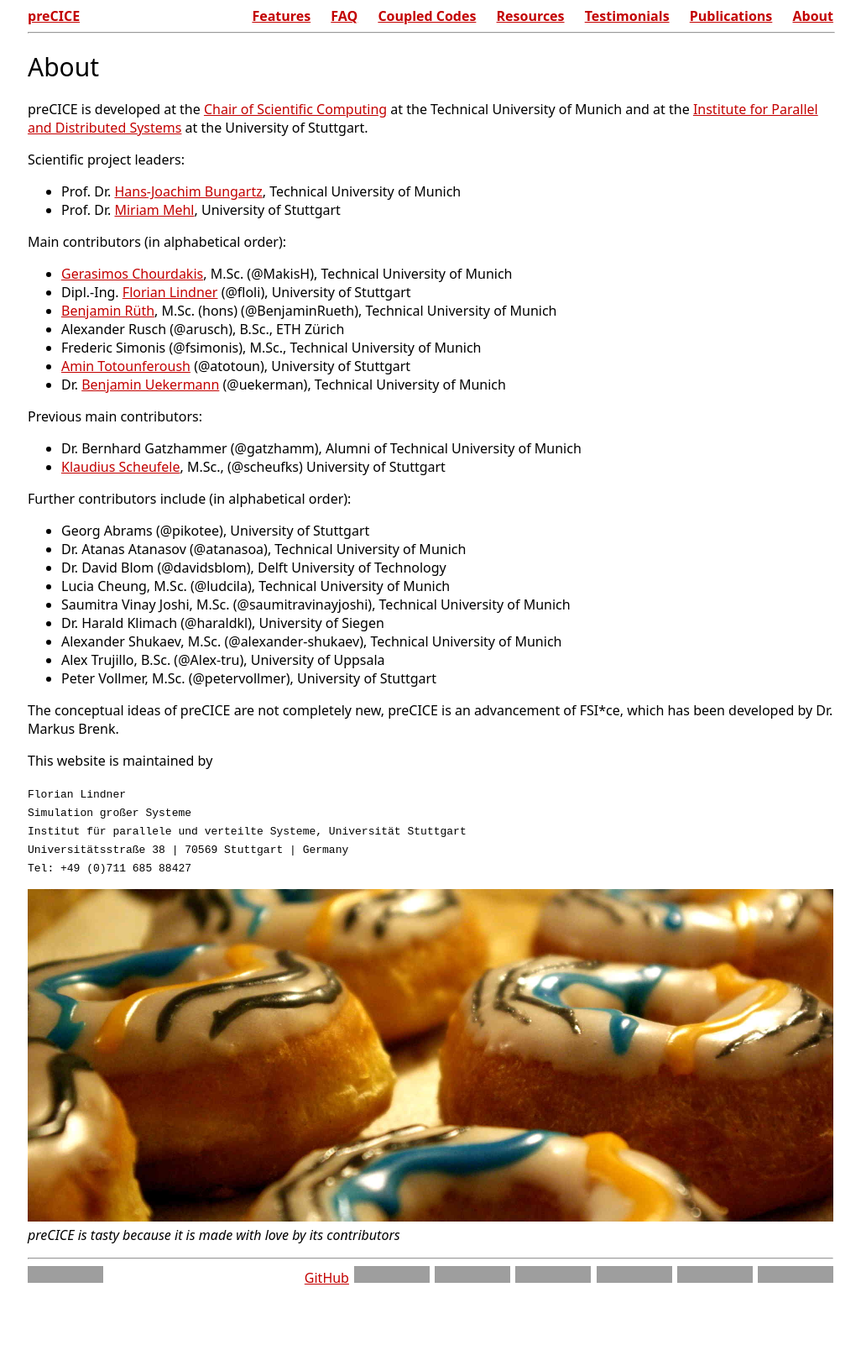
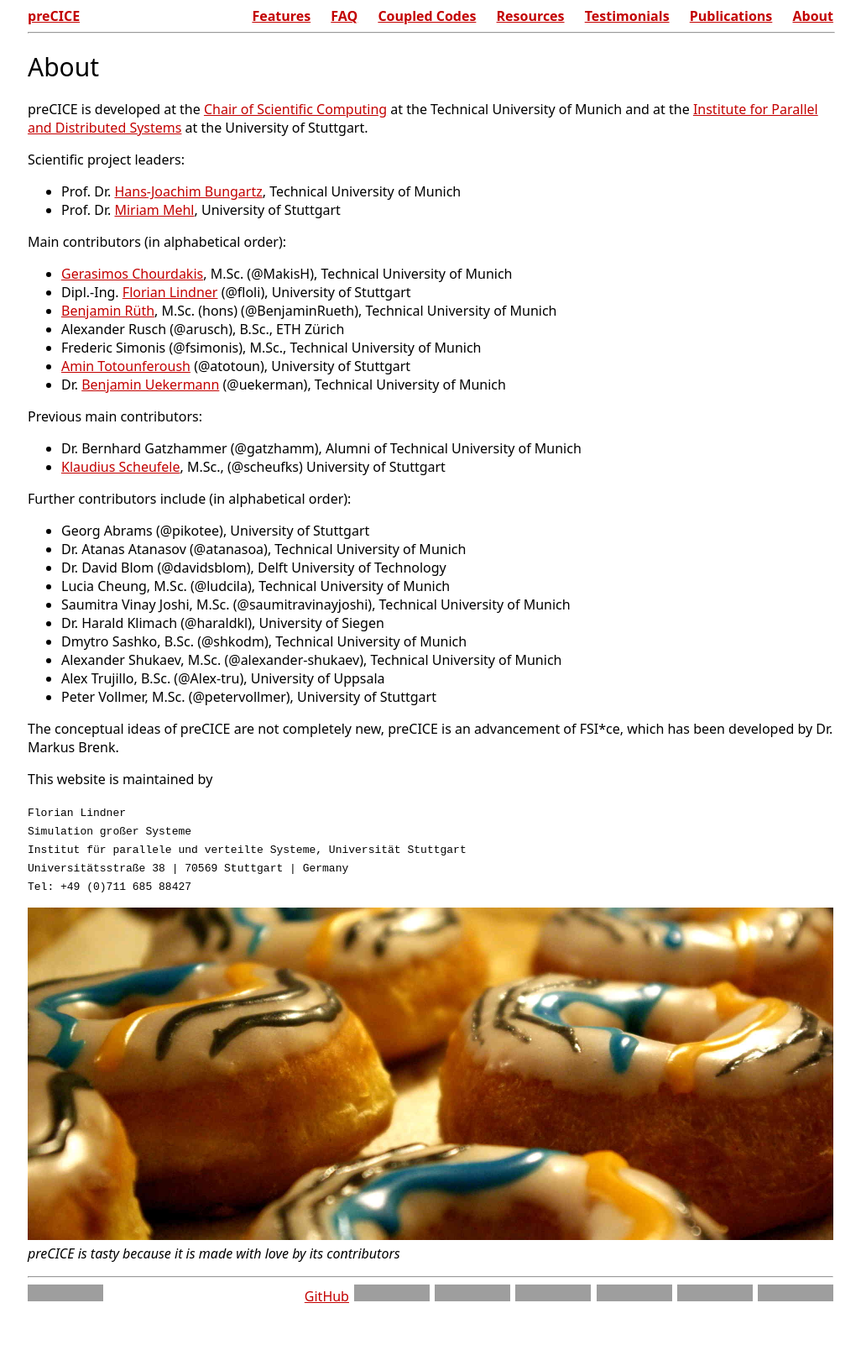
Before and after one commit to precice/precice.github.io_old, a Jekyll site: the page built from 08-about.md, in a window 1280 px wide. Shown: the whole page at 84% size, without its empty margins (127-1153 px from the left). Built offline with Jekyll 4.4.1, drawn with Linux system fonts in a browser that asks for light colours; before the commit the page ends 1586 px from its top, so only the background shows below that; grey boxes are pictures that could not be loaded.

Commit message:
Update 08-about.md
Edit contributors

```diff
--- a/08-about.md
+++ b/08-about.md
@@ -37,6 +37,7 @@ Further contributors include (in alphabetical order):
 + Lucia Cheung, M.Sc. (@ludcila), Technical University of Munich
 + Saumitra Vinay Joshi, M.Sc. (@saumitravinayjoshi), Technical University of Munich
 + Dr. Harald Klimach (@haraldkl), University of Siegen
++ Dmytro Sashko, B.Sc. (@shkodm), Technical University of Munich
 + Alexander Shukaev, M.Sc. (@alexander-shukaev), Technical University of Munich
 + Alex Trujillo, B.Sc. (@Alex-tru), University of Uppsala
 + Peter Vollmer, M.Sc. (@petervollmer), University of Stuttgart
```
